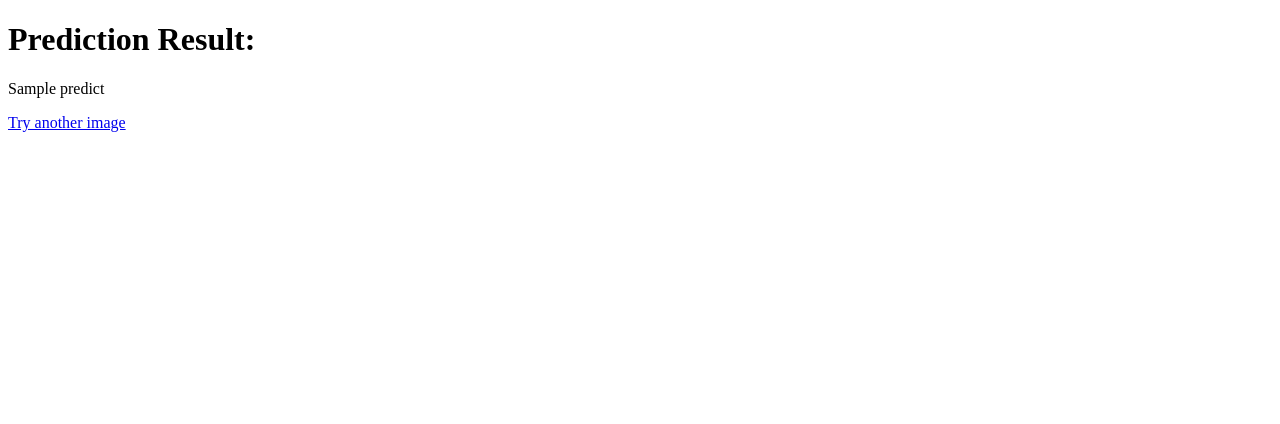
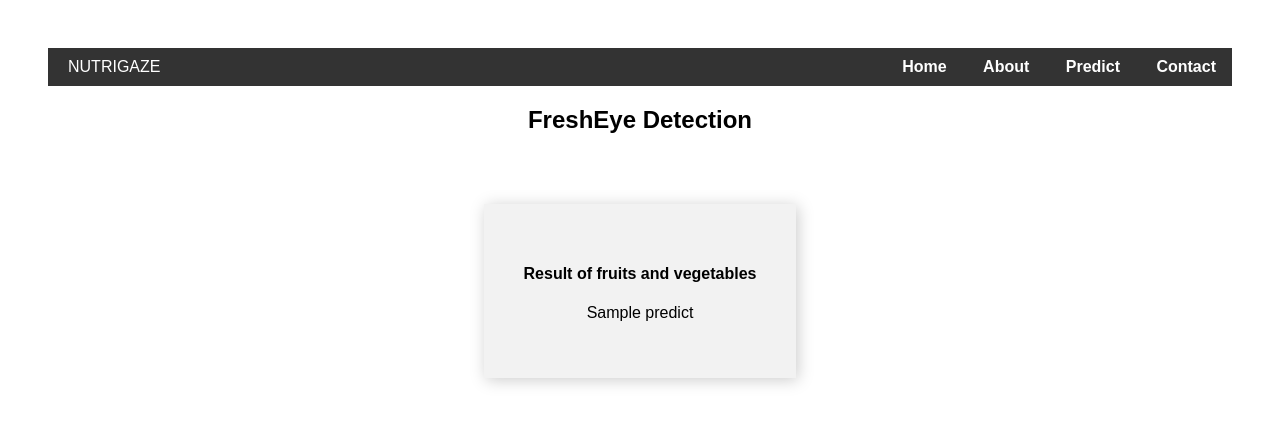
Before and after one commit to fani-01/Smart-Sorting-Transfer-Learning-for-Identifying-Rotten-Fruits-and-Vegetables, a Flask app: template templates/portfolio-details.html in a window 1280 px wide. Shown: the top 424 px of the page. Run offline with Flask 3, Linux system fonts and the light colour scheme; the template is opened without the code that fills it: most values are stand-ins (such as "Sample title", 1, 10 or a date in 2020).

Commit message:
Update portfolio-details.html

```diff
--- a/templates/portfolio-details.html
+++ b/templates/portfolio-details.html
@@ -1,12 +1,41 @@
 <!DOCTYPE html>
-<html lang="en">
+<html>
 <head>
-  <meta charset="UTF-8">
-  <title>Prediction Result</title>
+  <title>Result - NutriGaze</title>
+  <style>
+    body { font-family: Arial, sans-serif; text-align: center; padding: 40px; }
+    nav { background-color: #333; color: white; padding: 10px 0; text-align: right; }
+    nav a { color: white; padding: 14px 16px; text-decoration: none; font-weight: bold; }
+    nav a:hover { background-color: #575757; }
+    .box {
+      background: #f2f2f2;
+      display: inline-block;
+      padding: 40px;
+      box-shadow: 2px 2px 15px #ccc;
+      margin-top: 50px;
+    }
+  </style>
 </head>
 <body>
-  <h1>Prediction Result:</h1>
-  <p>{{ predict }}</p>
-  <a href="/">Try another image</a>
+  <nav>
+    <span style="float: left; padding-left: 20px;">NUTRIGAZE</span>
+    <a href="/">Home</a>
+    <a href="/about">About</a>
+    <a href="/predict-page">Predict</a>
+    <a href="/contact">Contact</a>
+  </nav>
+
+  {% if predict == "Fresh" %}
+    <h2>The item is Fresh</h2>
+  {% elif predict == "Rotten" %}
+    <h2>The item is Rotten</h2>
+  {% else %}
+    <h2>FreshEye Detection</h2>
+  {% endif %}
+
+  <div class="box">
+    <h4>Result of fruits and vegetables</h4>
+    <p>{{ predict }}</p>
+  </div>
 </body>
 </html>
```
